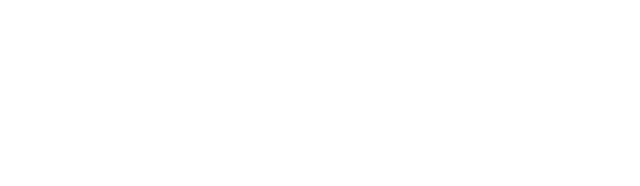
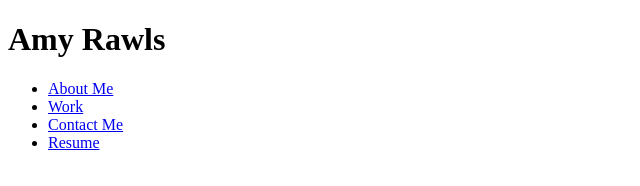
Before and after one commit to charliebear2000/my-bio-page, a plain HTML site: page index.html in a window 1280 px wide. Shown: the whole page, without its empty margins (0-640 px from the left). Drawn offline with Linux system fonts and the light colour scheme.

Commit message:
header added

```diff
--- a/index.html
+++ b/index.html
@@ -4,9 +4,33 @@
    <meta charset="UTF-8">
    <meta http-equiv="X-UA-Compatible" content="IE=edge">
    <meta name="viewport" content="width=device-width, initial-scale=1.0">
-   <title>Document</title>
+   <link rel="stylesheet" href="./assets/css/style.css" />
+   <title>Amy Rawls Bio</title>
 </head>
 <body>
+   <!-- navigation -->
+   <header>
+      <h1>
+         <a>Amy Rawls</a>
+      </h1>
+      <nav>
+         <ul>
+            <li>
+               <a href="#about-me">About Me</a>
+            </li>
+            <li>
+               <a href="#Work">Work</a>
+            </li>
+            <li>
+               <a href="#contact-me">Contact Me</a>
+            </li>
+            <li>
+               <a href="Resume">Resume</a>
+            </li>
+         </ul>
+      </nav>
+   </header>
+
 
 </body>
 </html>
```
